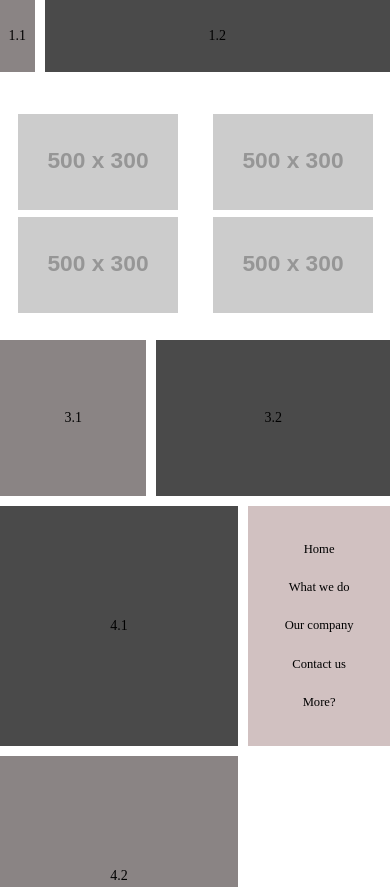
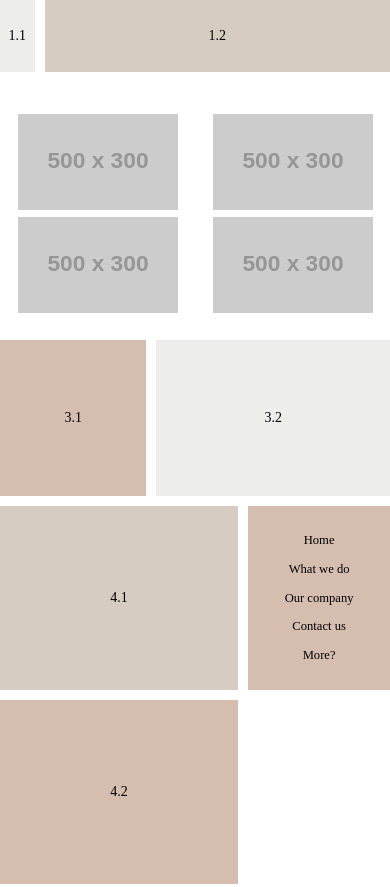
Before and after one commit to OleksiiYastrebov/HTML-CSS, a plain HTML site: page index.html in a window 390 px wide. Shown: the top 887 px of the page. Drawn offline with Linux system fonts and the light colour scheme; placeholder pictures from the web are drawn by us.

Commit message:
Changed bg colors

```diff
--- a/style.css
+++ b/style.css
@@ -1,3 +1,9 @@
+:root {
+   --alabaster: #edede9;
+   --pastel-gray: #d6ccc2;
+   --dark-vanilla: #d5bdaf;
+}
+
 *,
 *::before,
 *::after {
@@ -71,13 +77,13 @@ nav a:hover {
 }
 
 .block-1_1 {
-   background-color: #8a8484;
+   background-color: var(--alabaster);
    width: 10%;
    margin-right: 10px;
 }
 
 .block-1_2 {
-   background-color: #4a4a4a;
+   background-color: var(--pastel-gray);
    width: 100%;
 }
 
@@ -93,39 +99,39 @@ nav a:hover {
 }
 
 .block-3_1 {
-   background-color: #8a8484;
+   background-color: var(--dark-vanilla);
    grid-column: 1 / span 2;
 }
 
 .block-3_2 {
-   background-color: #4a4a4a;
+   background-color: var(--alabaster);
    grid-column: 3 / span 2;
 }
 
 .block-4_1 {
-   background-color: #4a4a4a;
+   background-color: var(--pastel-gray);
    grid-column: 1 / span 3;
 }
 
 .block-4_2 {
-   background-color: #8a8484;
+   background-color: var(--dark-vanilla);
    grid-column: 1 / span 1;
 }
 
 .block-4_3 {
-   background-color: #4a4a4a;
+   background-color: var(--alabaster);
    grid-column: 2 / span 2;
 }
 
 .block-5 {
-   background-color: #8a8484;
+   background-color: var(--pastel-gray);
    padding: 12rem 0;
    grid-row-start: 5;
    grid-column: 1 / span 3;
 }
 
 .block-6 {
-   background-color: #d1c1c1;
+   background-color: var(--dark-vanilla);
    justify-content: space-evenly;
    height: fit-content;
    grid-row: 3;
@@ -133,7 +139,7 @@ nav a:hover {
 }
 
 .block-7 {
-   background-color: #4a4a4a;
+   background-color: var(--alabaster);
 }
 
 @media screen and (width > 1024px) {
@@ -163,6 +169,12 @@ nav a:hover {
       flex-direction: column;
    }
 
+   .block-4_1,
+   .block-4_2,
+   .block-4_3 {
+      padding: 6rem;
+   }
+
    .block-4_2,
    .block-4_3 {
       grid-column: 1 / span 3;
@@ -175,7 +187,6 @@ nav a:hover {
    .block-6 {
       height: unset;
       font-size: 0.9rem;
-      /* grid-row: 3 / 4; */
    }
 }
 
```
